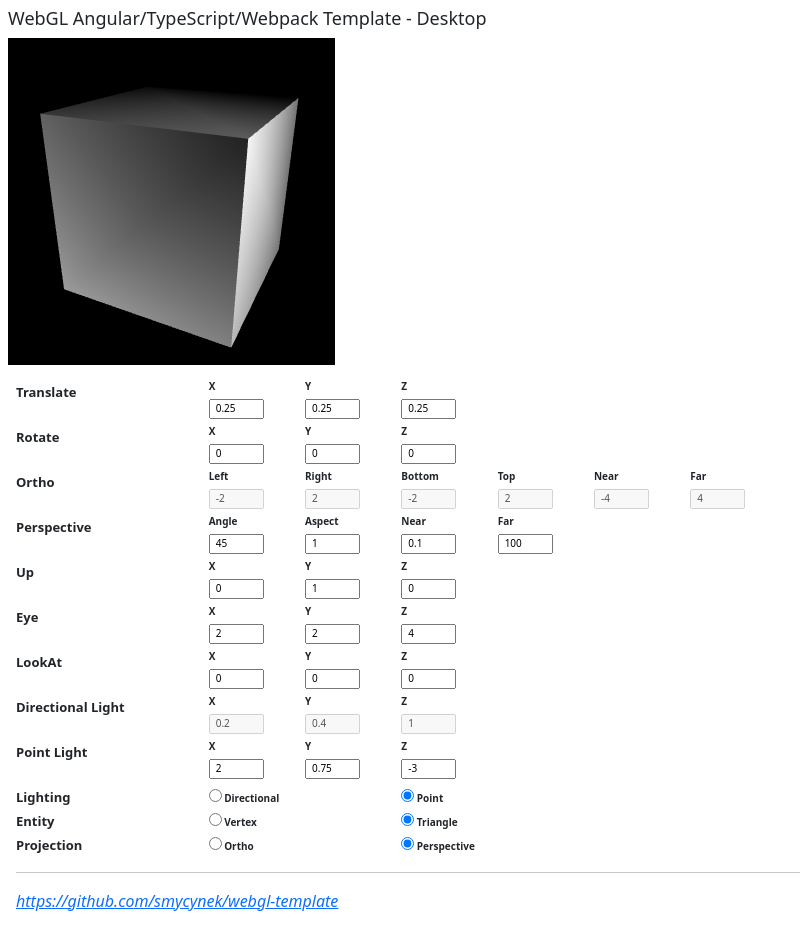
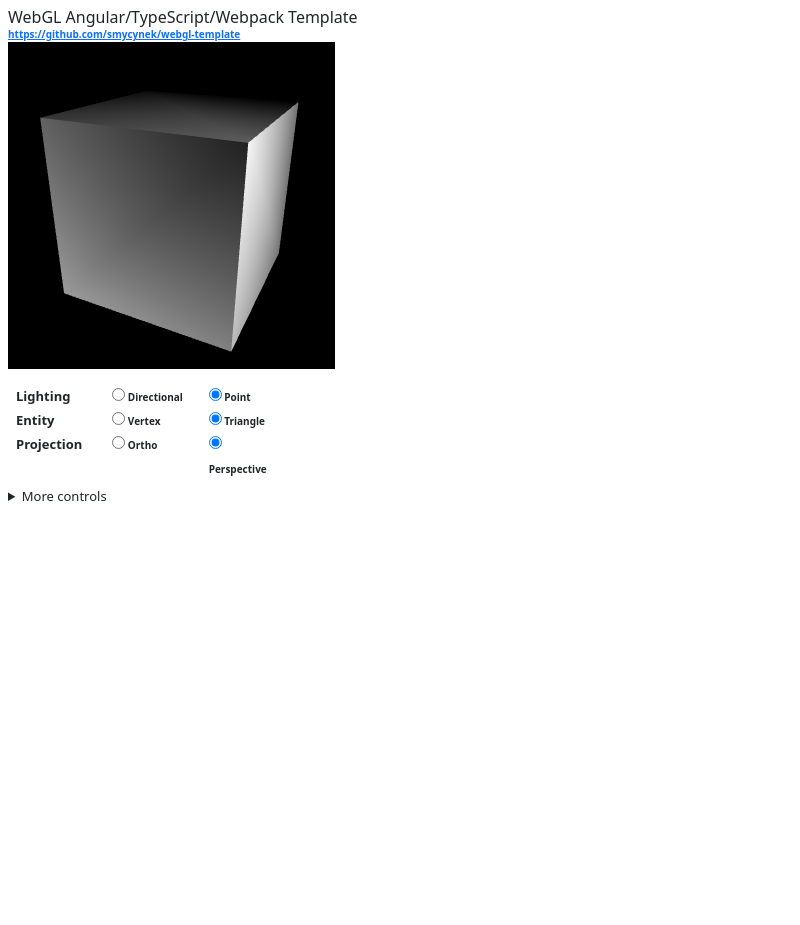
Before and after one commit to smycynek/webgl-template, an Angular app: page / in a window 1280 px wide. Shown: the whole page, without its empty margins (0-800 px from the left). After the commit the page ends 800 px from the top, so only its background shows below. Built offline with nearby package versions, Linux system fonts and the light colour scheme.

Commit message:
streamline UI

```diff
--- a/src/app/app.component.template.html
+++ b/src/app/app.component.template.html
@@ -2,8 +2,60 @@
   <h1 class="banner">
     {{title}}
   </h1>
+    <div class="smallLabel"><a href="https://github.com/smycynek/webgl-template">
+        https://github.com/smycynek/webgl-template
+      </a></div>
   <canvas style="padding-bottom: 0px; margin-bottom: 0px;border:1px solid #000000;" id="gl_canvas" height="325"
     width="325"></canvas>
+
+  <div style="text-align:left;margin:0.25em;padding:0.25em" class="container">
+    <div class="row spaced">
+      <div class="col-sm-1">
+        <span class="label">Lighting</span>
+      </div>
+      <div class="col-sm-1">
+        <input class="radioSpaced" type="radio" name="rlightingType" (click)="setDirectionalLightMode()" />
+        <span class="smallLabel">Directional</span>
+      </div>
+      <div class="col-sm-2">
+        <input checked class="radioSpaced" type="radio" name="rlightingType" (click)="setPointLightMode()" />
+        <span class="smallLabel">Point</span>
+      </div>
+    </div>
+    <div class="row spaced">
+      <div class="col-sm-1">
+        <span class="label">Entity</span>
+      </div>
+      <div class="col-sm-1">
+        <input class="radioSpaced" type="radio" name="rentityType" (click)="setPointMode()" />
+        <span class="smallLabel">Vertex</span>
+      </div>
+      <div class="col-sm-1">
+        <input class="radioSpaced" checked type="radio" name="rentityType" (click)="setTriangleMode()" />
+        <span class="smallLabel">Triangle</span>
+      </div>
+    </div>
+
+    <div class="row spaced">
+      <div class="col-sm-1">
+        <span class="label">Projection</span>
+      </div>
+      <div class="col-sm-1">
+        <input class="radioSpaced" type="radio" name="rprojectionType" (click)="setOrthoMode()" /><span
+          class="smallLabel">Ortho</span>
+      </div>
+      <div class="col-sm-1">
+        <input class="radioSpaced" checked type="radio" name="rprojectionType" (click)="setPerspectiveMode()" /><span
+          class="smallLabel">Perspective</span>
+      </div>
+    </div>
+
+  </div>
+
+  <details>
+    <summary>More controls</summary>
+
+
 
     <div style="text-align:left;margin:0.25em;padding:0.25em" class="container">
 
@@ -198,53 +250,10 @@
         </div>
       </div>
 
-    <div class="row spaced">
-      <div class="col-sm-2">
-        <span class="label">Lighting</span>
     </div>
-      <div class="col-sm-2">
-        <input class="radioSpaced" type="radio" name="rlightingType" (click)="setDirectionalLightMode()" />
-        <span class="smallLabel">Directional</span>
-      </div>
-      <div class="col-sm-2">
-        <input checked class="radioSpaced" type="radio" name="rlightingType" (click)="setPointLightMode()" />
-        <span class="smallLabel">Point</span>
-      </div>
+
+  </details>
+
 
 
 </div>
-
-    <div class="row spaced">
-      <div class="col-sm-2">
-        <span class="label">Entity</span>
-      </div>
-      <div class="col-sm-2">
-        <input class="radioSpaced" type="radio" name="rentityType" (click)="setPointMode()" />
-        <span class="smallLabel">Vertex</span>
-      </div>
-      <div class="col-sm-2">
-        <input class="radioSpaced" checked type="radio" name="rentityType" (click)="setTriangleMode()" />
-        <span class="smallLabel">Triangle</span>
-      </div>
-    </div>
-
-    <div class="row spaced">
-      <div class="col-sm-2">
-        <span class="label">Projection</span>
-      </div>
-      <div class="col-sm-2">
-        <input class="radioSpaced" type="radio" name="rprojectionType" (click)="setOrthoMode()" /><span
-          class="smallLabel">Ortho</span>
-      </div>
-      <div class="col-sm-2">
-        <input class="radioSpaced" checked type="radio" name="rprojectionType" (click)="setPerspectiveMode()" /><span
-          class="smallLabel">Perspective</span>
-      </div>
-
-    </div>
-    <hr />
-    <cite><a href="https://github.com/smycynek/webgl-template">
-        https://github.com/smycynek/webgl-template
-      </a></cite>
-
-  </div>
--- a/src/app/app.component.ts
+++ b/src/app/app.component.ts
@@ -48,7 +48,7 @@ export class AppComponent {
   public perspectiveNear: number = Defaults.perspectiveNear;
   public perspectiveFar: number = Defaults.perspectiveFar;
   public projectionType: string = Defaults.projectionType;
-  public title: string = 'WebGL Angular/TypeScript/Webpack Template - Desktop';
+  public title: string = 'WebGL Angular/TypeScript/Webpack Template';
 
   public setPointLightMode() {
     this.lightingType = Constants.POINT_LIGHT;
--- a/src/styles.less
+++ b/src/styles.less
@@ -1,7 +1,9 @@
 /* You can add global styles to this file, and also import other style files */
 
 .banner {
-  font-size: large;
+  font-size: medium;
+  margin-bottom: 0px;
+  padding-bottom: 0px;
 }
 input[type='number']{
     margin-top: 0.0em;
@@ -11,6 +13,9 @@ input[type='number']{
     width: 55px;
     font-size: x-small;
 
+}
+summary {
+  font-size: small;
 }
 .label {
   font-size: small;
```
Lines whose indentation alone changed are shown as unchanged.
